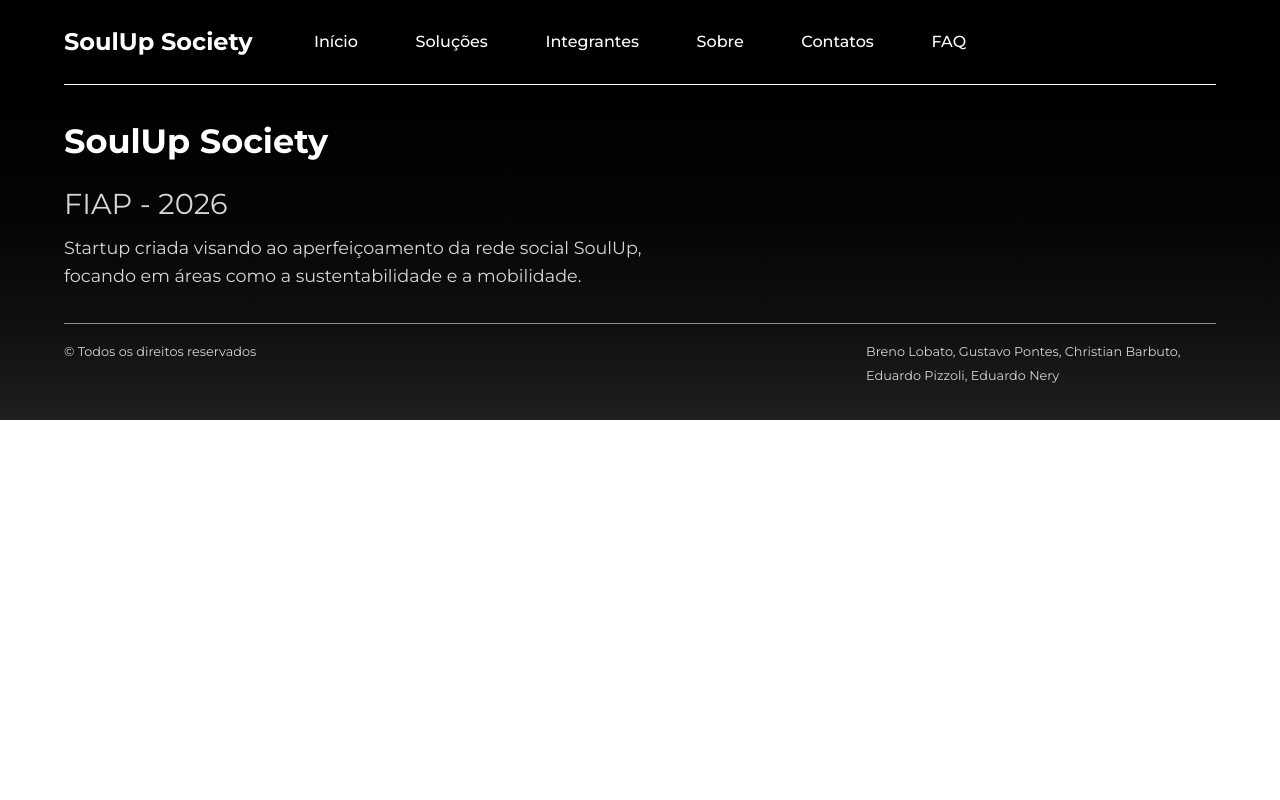
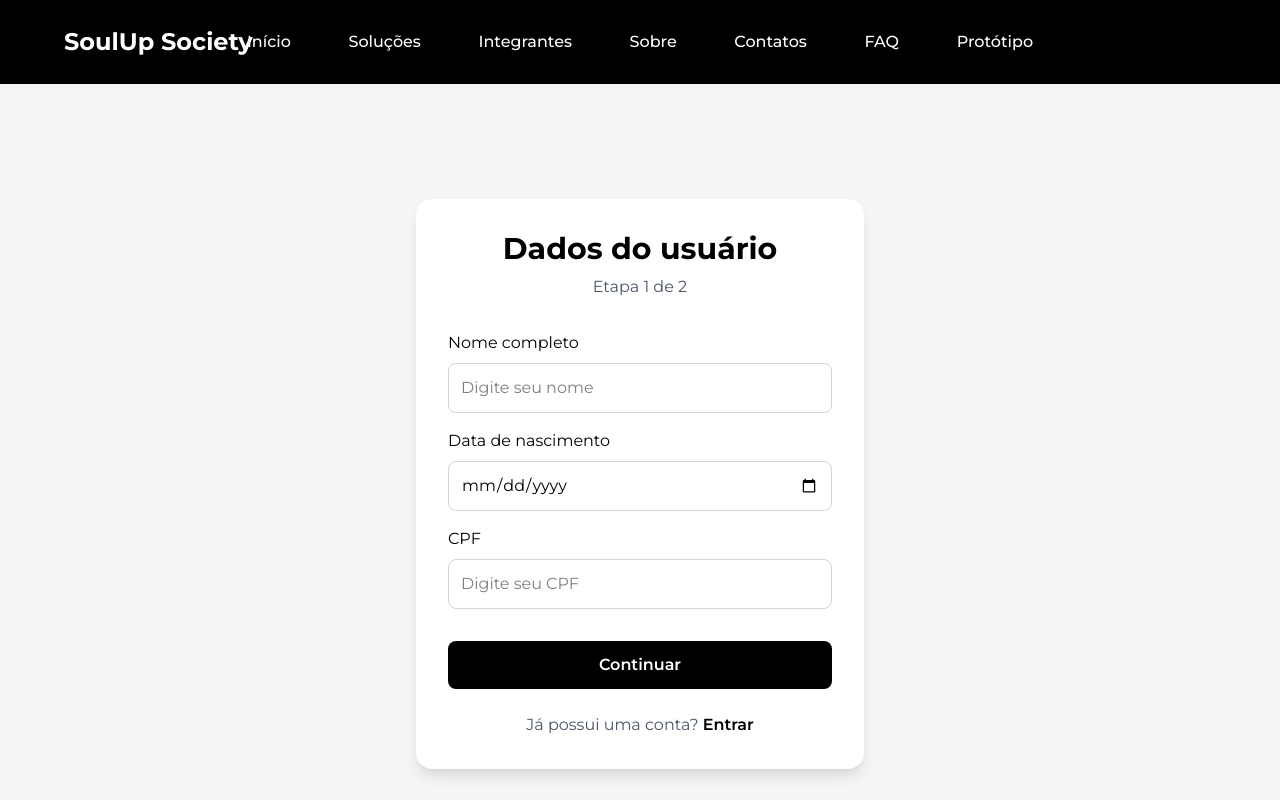
Before and after one commit to SoulUp-Society-Trabalhos/1--Challenge-2--semestre, a React (Vite) app in the folder soulup-society/: page /app/cadastro in a window 1280 px wide. Shown: the top 800 px of the page. Built offline with nearby package versions, Linux system fonts and the light colour scheme.

Commit message:
feat: fazendo página de ogin

```diff
--- a/soulup-society/src/components/Cabecalho.tsx
+++ b/soulup-society/src/components/Cabecalho.tsx
@@ -199,6 +199,22 @@ export default function Cabecalho() {
             </Link>
           </li>
 
+          <li className="flex items-center relative font-[Montserrat] font-medium">
+            <Link
+              className="
+                text-white no-underline bg-transparent
+                border-0 cursor-pointer
+                py-3 px-4 rounded-full
+                transition-all duration-300
+                text-base
+                hover:bg-white hover:text-black
+              "
+              to="/app"
+            >
+              Protótipo
+            </Link>
+          </li>
+
         </ul>
       </nav>
 
@@ -316,6 +332,16 @@ export default function Cabecalho() {
               </Link>
             </li>
 
+            <li>
+              <Link
+              className="text-white no-underline"
+              to="/faq"
+              onClick={() => setMenuAberto(false)}
+              >
+                Prototipo
+              </Link>
+            </li>
+
           </ul>
         </nav>
       )}
--- a/soulup-society/src/routes/App/Cadastro/index.tsx
+++ b/soulup-society/src/routes/App/Cadastro/index.tsx
@@ -1,7 +1,122 @@
-export default function Cadastro(){
-    return(
-        <main>
+import { useState } from "react";
+import { Link } from "react-router";
 
-        </main>
-    );
+export default function Cadastro() {
+  const [etapa, setEtapa] = useState(1);
+
+  return (
+    <main className="flex min-h-screen items-center justify-center bg-stone-100 px-5">
+      <section className="w-full max-w-md rounded-2xl bg-white p-8 shadow-lg">
+        <h1 className="mb-2 text-center text-3xl font-bold">
+          {etapa === 1 ? "Dados do usuário" : "Criar conta"}
+        </h1>
+
+        <p className="mb-8 text-center text-gray-600">Etapa {etapa} de 2</p>
+
+        {etapa === 1 ? (
+          <form
+            className="flex flex-col gap-4"
+            onSubmit={(e) => {
+              e.preventDefault();
+              setEtapa(2);
+            }}
+          >
+            <div className="flex flex-col gap-2">
+              <label htmlFor="nome">Nome completo</label>
+              <input
+                type="text"
+                id="nome"
+                placeholder="Digite seu nome"
+                required
+                className="rounded-lg border border-gray-300 p-3"
+              />
+            </div>
+
+            <div className="flex flex-col gap-2">
+              <label htmlFor="nascimento">Data de nascimento</label>
+              <input
+                type="date"
+                id="nascimento"
+                required
+                className="rounded-lg border border-gray-300 p-3"
+              />
+            </div>
+
+            <div className="flex flex-col gap-2">
+              <label htmlFor="cpf">CPF</label>
+              <input
+                type="text"
+                id="cpf"
+                name="cpf"
+                placeholder="Digite seu CPF"
+                maxLength={14}
+                inputMode="numeric"
+                required
+                className="rounded-lg border border-gray-300 p-3"
+              />
+            </div>
+
+            <button
+              type="submit"
+              className="mt-4 rounded-lg bg-black p-3 font-semibold text-white"
+            >
+              Continuar
+            </button>
+          </form>
+        ) : (
+          <form
+            className="flex flex-col gap-4"
+            onSubmit={(e) => e.preventDefault()}
+          >
+            <div className="flex flex-col gap-2">
+              <label htmlFor="email">E-mail</label>
+              <input
+                type="email"
+                id="email"
+                placeholder="Digite seu e-mail"
+                required
+                className="rounded-lg border border-gray-300 p-3"
+              />
+            </div>
+
+            <div className="flex flex-col gap-2">
+              <label htmlFor="senha">Senha</label>
+              <input
+                type="password"
+                id="senha"
+                placeholder="Digite sua senha"
+                required
+                className="rounded-lg border border-gray-300 p-3"
+              />
+            </div>
+
+            <button
+              type="submit"
+              className="mt-4 rounded-lg bg-black p-3 font-semibold text-white"
+            >
+              Criar conta
+            </button>
+
+            <button
+              type="button"
+              onClick={() => setEtapa(1)}
+              className="text-gray-600 hover:underline"
+            >
+              Voltar
+            </button>
+          </form>
+        )}
+
+        <p className="mt-6 text-center text-gray-600">
+          Já possui uma conta?{" "}
+          <Link
+            to="/app/login"
+            className="font-semibold text-black hover:underline"
+          >
+            Entrar
+          </Link>
+        </p>
+      </section>
+    </main>
+  );
 }
--- a/soulup-society/src/routes/App/Login/index.tsx
+++ b/soulup-society/src/routes/App/Login/index.tsx
@@ -1,7 +1,67 @@
-export default function Login(){
-    return(
-        <main>
+import { Link } from "react-router";
 
-        </main>
-    );
+export default function Login() {
+  return (
+    <main className="flex min-h-screen items-center justify-center bg-stone-100 px-5">
+      <section className="w-full max-w-md rounded-2xl bg-white p-8 shadow-lg">
+
+        <h1 className="mb-2 text-center text-3xl font-bold">
+          Entrar
+        </h1>
+
+        <p className="mb-8 text-center text-gray-600">
+          Acesse sua conta na SoulUp Society
+        </p>
+
+        <form
+          className="flex flex-col gap-4"
+          onSubmit={(e) => e.preventDefault()}
+        >
+
+          <div className="flex flex-col gap-2">
+            <label htmlFor="email">E-mail</label>
+            <input
+              type="email"
+              id="email"
+              name="email"
+              placeholder="Digite seu e-mail"
+              required
+              className="rounded-lg border border-gray-300 p-3"
+            />
+          </div>
+
+          <div className="flex flex-col gap-2">
+            <label htmlFor="senha">Senha</label>
+            <input
+              type="password"
+              id="senha"
+              name="senha"
+              placeholder="Digite sua senha"
+              required
+              className="rounded-lg border border-gray-300 p-3"
+            />
+          </div>
+
+          <button
+            type="submit"
+            className="mt-4 rounded-lg bg-black p-3 font-semibold text-white transition hover:bg-gray-800"
+          >
+            Entrar
+          </button>
+
+        </form>
+
+        <p className="mt-6 text-center text-gray-600">
+          Não possui uma conta?{" "}
+          <Link
+            to="/app/cadastro"
+            className="font-semibold text-black hover:underline"
+          >
+            Cadastre-se
+          </Link>
+        </p>
+
+      </section>
+    </main>
+  );
 }
```
